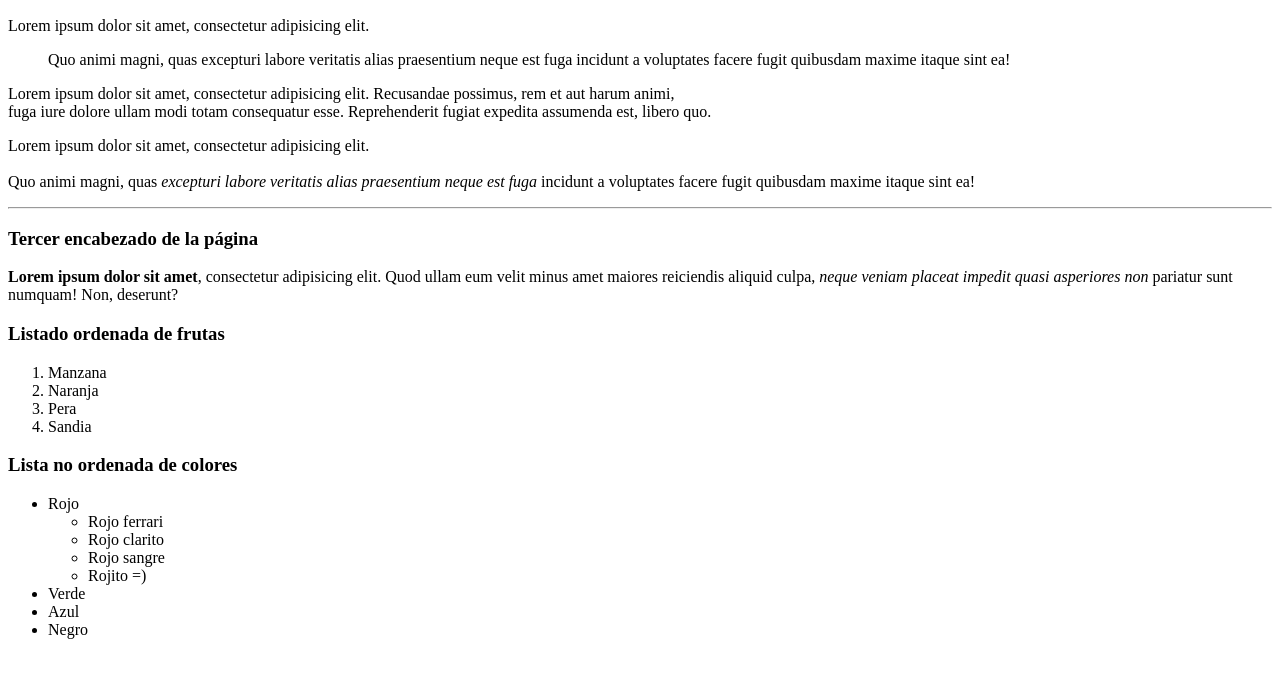
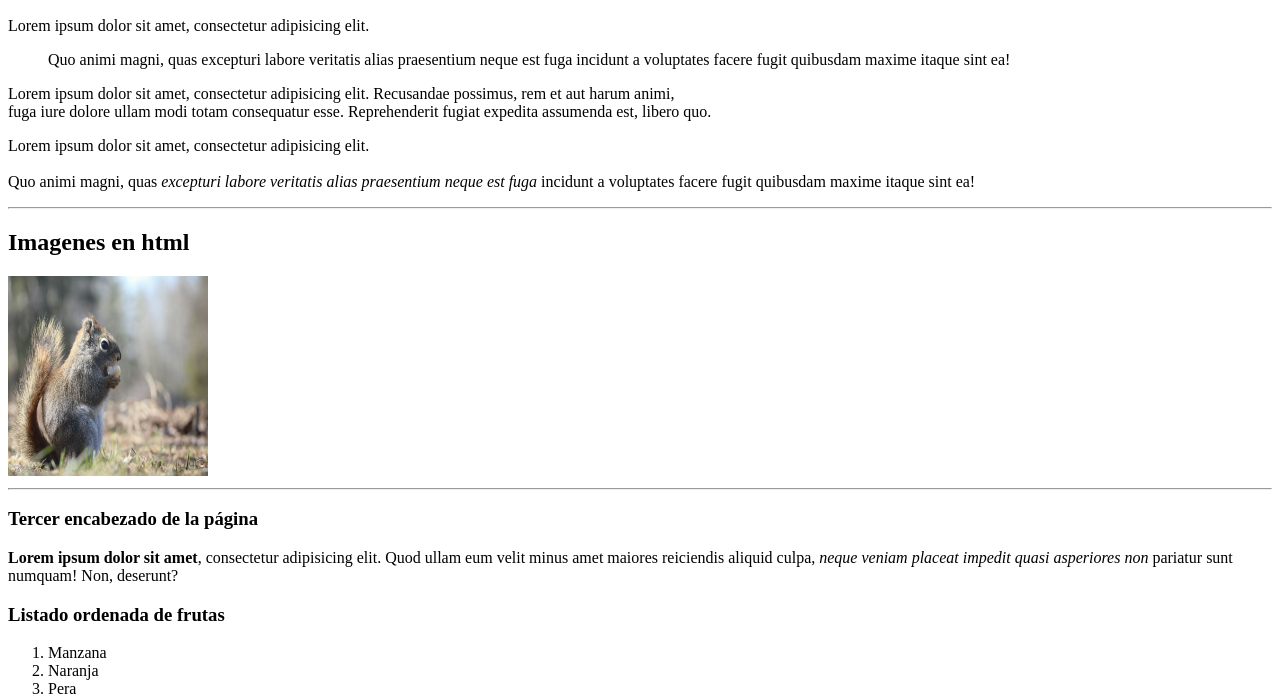
Before and after one commit to Dcterrance88/html_desde_cero, a plain HTML site: page index.html in a window 1280 px wide. Shown: the part 110-805 px from the top of the page. Drawn offline with Linux system fonts and the light colour scheme.

Commit message:
Imagenes
repaso de como añadir una imagen local añadiendo algunas propiedades

```diff
--- a/index.html
+++ b/index.html
@@ -25,6 +25,11 @@
       <br/>
        Quo animi magni, quas <i>excepturi labore veritatis alias praesentium neque est fuga </i> incidunt a voluptates facere fugit quibusdam maxime itaque sint ea!
     </p>
+
+    <hr/>
+      <h2>Imagenes en html</h2>
+
+      <img src="images/ardilla.jpg" alt="imagen de una ardilla" title="Foto ardilla" width="200px" height="200px"/>
 
     <hr/>
 
```
Also changed, not shown: images/ardilla.jpg (added).
